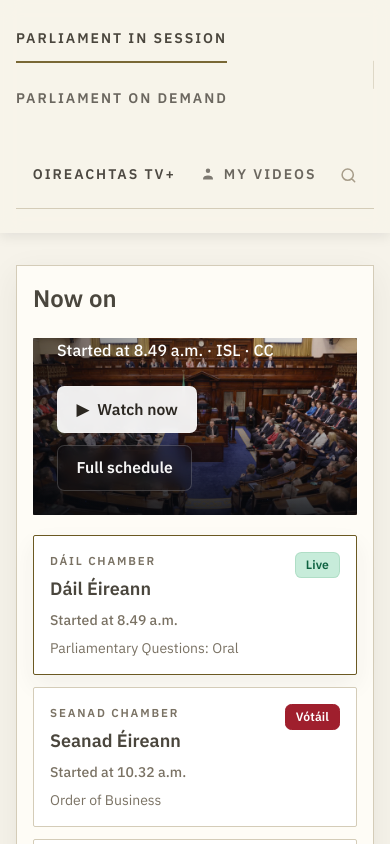
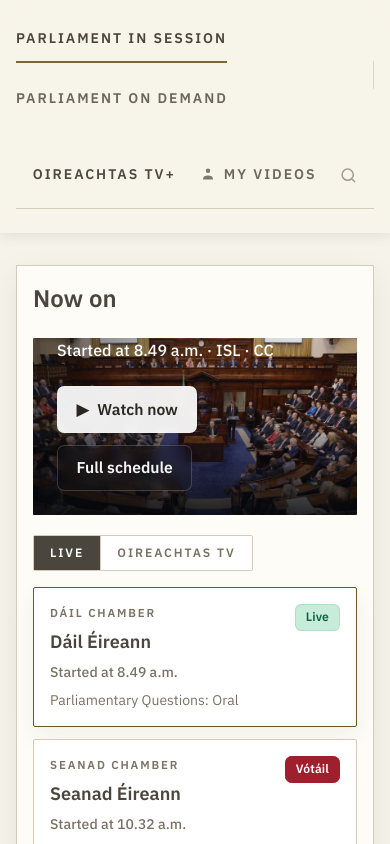
Before and after one commit to bubcass/vod-poc, a React (Vite) app: page / in a window 390 px wide. Shown: the top 844 px of the page. Built offline with nearby package versions, Linux system fonts and the light colour scheme.

Commit message:
Updating for Oireachtas TV

```diff
--- a/src/pages/VodPage.tsx
+++ b/src/pages/VodPage.tsx
@@ -36,7 +36,7 @@
 type LiveForumState = "LIVE" | "VOTE" | "UP_NEXT" | "ADJOURNED";
 type LiveForumCard = {
   id: string;
-  sourceItemId: string;
+  sourceKey: string;
   location: string;
   forum: string;
   state: LiveForumState;
@@ -45,6 +45,7 @@
   href: string;
   thumb: string;
   previewSrc?: string;
+  playerUrl?: string;
   meta: string;
   note: string;
 };
@@ -462,11 +463,12 @@
   const cr2 = pick("vod-committee-2026-05-27-disability-matters");
   const cr3 = pick("vod-committee-2026-05-28-children-equality");
   const cr4 = pick("vod-committee-2026-05-27-transport");
+  const oireachtasTv = tvFeatured[0];
 
   return [
     {
       id: "live-dail",
-      sourceItemId: dail.id,
+      sourceKey: getVodStorageKey(dail.id),
       location: "Dáil Chamber",
       forum: "Dáil Éireann",
       state: "LIVE",
@@ -480,7 +482,7 @@
     },
     {
       id: "live-seanad",
-      sourceItemId: seanad.id,
+      sourceKey: getVodStorageKey(seanad.id),
       location: "Seanad Chamber",
       forum: "Seanad Éireann",
       state: "VOTE",
@@ -494,7 +496,7 @@
     },
     {
       id: "live-cr1",
-      sourceItemId: cr1.id,
+      sourceKey: getVodStorageKey(cr1.id),
       location: "Committee Room 1",
       forum: "Committee of Public Accounts",
       state: "LIVE",
@@ -508,7 +510,7 @@
     },
     {
       id: "live-cr2",
-      sourceItemId: cr2.id,
+      sourceKey: getVodStorageKey(cr2.id),
       location: "Committee Room 2",
       forum: "Joint Committee on Disability Matters",
       state: "LIVE",
@@ -522,7 +524,7 @@
     },
     {
       id: "live-cr3",
-      sourceItemId: cr3.id,
+      sourceKey: getVodStorageKey(cr3.id),
       location: "Committee Room 3",
       forum: "Joint Committee on Finance",
       state: "UP_NEXT",
@@ -536,7 +538,7 @@
     },
     {
       id: "live-cr4",
-      sourceItemId: cr4.id,
+      sourceKey: getVodStorageKey(cr4.id),
       location: "Committee Room 4",
       forum: "Joint Committee on Public Petitions",
       state: "ADJOURNED",
@@ -547,6 +549,20 @@
       previewSrc: cr4.mp4Url,
       meta: MOCK_LIVE_DATE,
       note: "No further business scheduled",
+    },
+    {
+      id: "live-oirtv",
+      sourceKey: getTvStorageKey(oireachtasTv.id),
+      location: "Oireachtas TV",
+      forum: "Oireachtas TV",
+      state: "LIVE",
+      statusLabel: "Live",
+      startTimeLabel: "Available now",
+      href: "https://www.oireachtas.ie/video/?oirtv",
+      thumb: publicAsset("/media/oireachtas-tv/oireachtas-tv-logo.png"),
+      playerUrl: "https://www.oireachtas.ie/video/?oirtv",
+      meta: "Oireachtas TV live channel",
+      note: "The Oireachtas TV channel is delivering unprecedented public access to the work of the Dáil, Seanad and Committees.",
     },
   ];
 }
@@ -843,7 +859,7 @@
   const [previewReady, setPreviewReady] = useState(false);
   const videoRef = useRef<HTMLVideoElement | null>(null);
   const canPreview =
-    Boolean(item.previewSrc) &&
+    Boolean(item.previewSrc || item.playerUrl) &&
     item.state !== "ADJOURNED" &&
     item.state !== "UP_NEXT";
   const tone =
@@ -863,12 +879,12 @@
   useEffect(() => {
     if (!playInline) return;
     const video = videoRef.current;
-    if (!video) return;
+    if (!video || item.playerUrl) return;
     const playAttempt = video.play();
     if (playAttempt && typeof playAttempt.catch === "function") {
       playAttempt.catch(() => {});
     }
-  }, [playInline, item.id]);
+  }, [playInline, item.id, item.playerUrl]);
 
   return (
     <article className="featured-live-stage mx-auto max-w-[70rem] overflow-hidden rounded-sm bg-black text-white">
@@ -897,6 +913,15 @@
         }}
       >
         {playInline && canPreview ? (
+          item.playerUrl ? (
+            <iframe
+              src={item.playerUrl}
+              title={item.forum}
+              className="h-full w-full border-0 bg-white"
+              allow="autoplay; fullscreen; picture-in-picture"
+              allowFullScreen
+            />
+          ) : (
             <video
               ref={videoRef}
               className="h-full w-full object-cover"
@@ -907,6 +932,7 @@
               playsInline
               preload="auto"
             />
+          )
         ) : (
           <>
             <img
@@ -1440,8 +1466,26 @@
   onToggleSavedVideo: (key: string) => void;
   onMarkVideoWatched: (key: string) => void;
 }) {
+  const liveSourceCards = useMemo(
+    () => items.filter((item) => item.id !== "live-oirtv"),
+    [items],
+  );
+  const oireachtasTvCard = useMemo(
+    () => items.find((item) => item.id === "live-oirtv"),
+    [items],
+  );
+  const [selectorTab, setSelectorTab] = useState<"channels" | "tv">("channels");
   const [activeId, setActiveId] = useState(items[0]?.id ?? "");
   const active = items.find((item) => item.id === activeId) ?? items[0];
+
+  useEffect(() => {
+    if (selectorTab === "channels" && !liveSourceCards.some((item) => item.id === activeId)) {
+      setActiveId(liveSourceCards[0]?.id ?? activeId);
+    }
+    if (selectorTab === "tv" && oireachtasTvCard && activeId !== oireachtasTvCard.id) {
+      setActiveId(oireachtasTvCard.id);
+    }
+  }, [activeId, liveSourceCards, oireachtasTvCard, selectorTab]);
 
   return (
     <main className="mx-auto max-w-7xl px-4 py-8 sm:px-6">
@@ -1459,13 +1503,50 @@
             <div className="space-y-5">
               <FeaturedLiveStage
                 item={active}
-                onMarkWatched={() =>
-                  onMarkVideoWatched(getVodStorageKey(active.sourceItemId))
-                }
-              />
-
+                onMarkWatched={() => onMarkVideoWatched(active.sourceKey)}
+              />
+
+              <div className="space-y-4">
+                <div className="flex items-center justify-start">
+                  <div
+                    className="inline-flex rounded-sm border border-brand-gray-300 bg-white"
+                    role="tablist"
+                    aria-label="Live channel selector"
+                  >
+                    <button
+                      type="button"
+                      role="tab"
+                      aria-selected={selectorTab === "channels"}
+                      onClick={() => setSelectorTab("channels")}
+                      className={[
+                        "px-4 py-2 text-[0.76rem] font-semibold uppercase tracking-[0.16em] transition",
+                        selectorTab === "channels"
+                          ? "bg-brand-gray-700 text-white"
+                          : "text-brand-gray-500 hover:text-brand-gray-700",
+                      ].join(" ")}
+                    >
+                      Live
+                    </button>
+                    <button
+                      type="button"
+                      role="tab"
+                      aria-selected={selectorTab === "tv"}
+                      onClick={() => setSelectorTab("tv")}
+                      className={[
+                        "border-l border-brand-gray-300 px-4 py-2 text-[0.76rem] font-semibold uppercase tracking-[0.16em] transition",
+                        selectorTab === "tv"
+                          ? "bg-brand-gray-700 text-white"
+                          : "text-brand-gray-500 hover:text-brand-gray-700",
+                      ].join(" ")}
+                    >
+                      Oireachtas TV
+                    </button>
+                  </div>
+                </div>
+
+                {selectorTab === "channels" ? (
                   <div className="grid gap-3 md:grid-cols-2 xl:grid-cols-3">
-                {items.map((item) => (
+                    {liveSourceCards.map((item) => (
                       <LiveForumPanel
                         key={item.id}
                         item={item}
@@ -1473,6 +1554,14 @@
                         onSelect={() => setActiveId(item.id)}
                       />
                     ))}
+                  </div>
+                ) : oireachtasTvCard ? (
+                  <OireachtasTvChannelPanel
+                    item={oireachtasTvCard}
+                    active={oireachtasTvCard.id === active.id}
+                    onSelect={() => setActiveId(oireachtasTvCard.id)}
+                  />
+                ) : null}
               </div>
             </div>
           ) : null}
@@ -1515,6 +1604,8 @@
     <button
       type="button"
       onClick={onSelect}
+      aria-pressed={active}
+      aria-label={`Select ${item.location}: ${item.forum}`}
       className={[
         "flex h-full w-full rounded-sm border bg-white px-4 py-4 text-left transition",
         active
@@ -1536,6 +1627,60 @@
           <p className="mt-2 text-sm text-brand-gray-500">{item.note}</p>
         </div>
         <StatusBadge label={item.statusLabel} tone={tone} />
+      </div>
+    </button>
+  );
+}
+
+function OireachtasTvChannelPanel({
+  item,
+  active,
+  onSelect,
+}: {
+  item: LiveForumCard;
+  active: boolean;
+  onSelect: () => void;
+}) {
+  return (
+    <button
+      type="button"
+      onClick={onSelect}
+      aria-pressed={active}
+      aria-label="Select Oireachtas TV live channel"
+      className={[
+        "flex w-full rounded-sm border bg-white px-5 py-5 text-left transition",
+        active
+          ? "border-brand-gold shadow-[0_10px_24px_rgba(47,47,47,0.06)]"
+          : "border-brand-gray-300 hover:border-brand-gold",
+      ].join(" ")}
+    >
+      <div className="flex w-full flex-col gap-4 lg:flex-row lg:items-start lg:justify-between lg:gap-8">
+        <div className="min-w-0 flex-1">
+          <p className="text-[0.72rem] font-semibold uppercase tracking-[0.16em] text-brand-gray-500">
+            Oireachtas TV
+          </p>
+          <h3 className="mt-2 text-xl font-semibold leading-snug text-brand-gray-700">
+            Oireachtas TV channel
+          </h3>
+          <p className="mt-3 max-w-4xl text-sm leading-6 text-brand-gray-600">
+            The Oireachtas TV channel is delivering unprecedented public access to the work of the
+            Dáil, Seanad and Committees. It is available throughout Ireland on:
+          </p>
+          <div className="mt-3 grid gap-x-8 gap-y-1 text-sm leading-6 text-brand-gray-600 sm:grid-cols-2">
+            <p>Saorview channel 22</p>
+            <p>Virgin Media channel 207</p>
+            <p>Sky channel 514</p>
+            <p>eir Vision channel 504</p>
+            <p>Vodafone channel 201</p>
+          </div>
+          <p className="mt-3 max-w-4xl text-sm leading-6 text-brand-gray-600">
+            Vodafone customers can also view live streaming from Dáil Éireann on channel 207 and
+            Seanad Éireann on channel 208.
+          </p>
+        </div>
+        <div className="shrink-0">
+          <StatusBadge label={item.statusLabel} tone="live" />
+        </div>
       </div>
     </button>
   );
```
Also changed, not shown: public/media/oireachtas-tv/oireachtas-tv-logo.png (added). Lines whose indentation alone changed are shown as unchanged.
